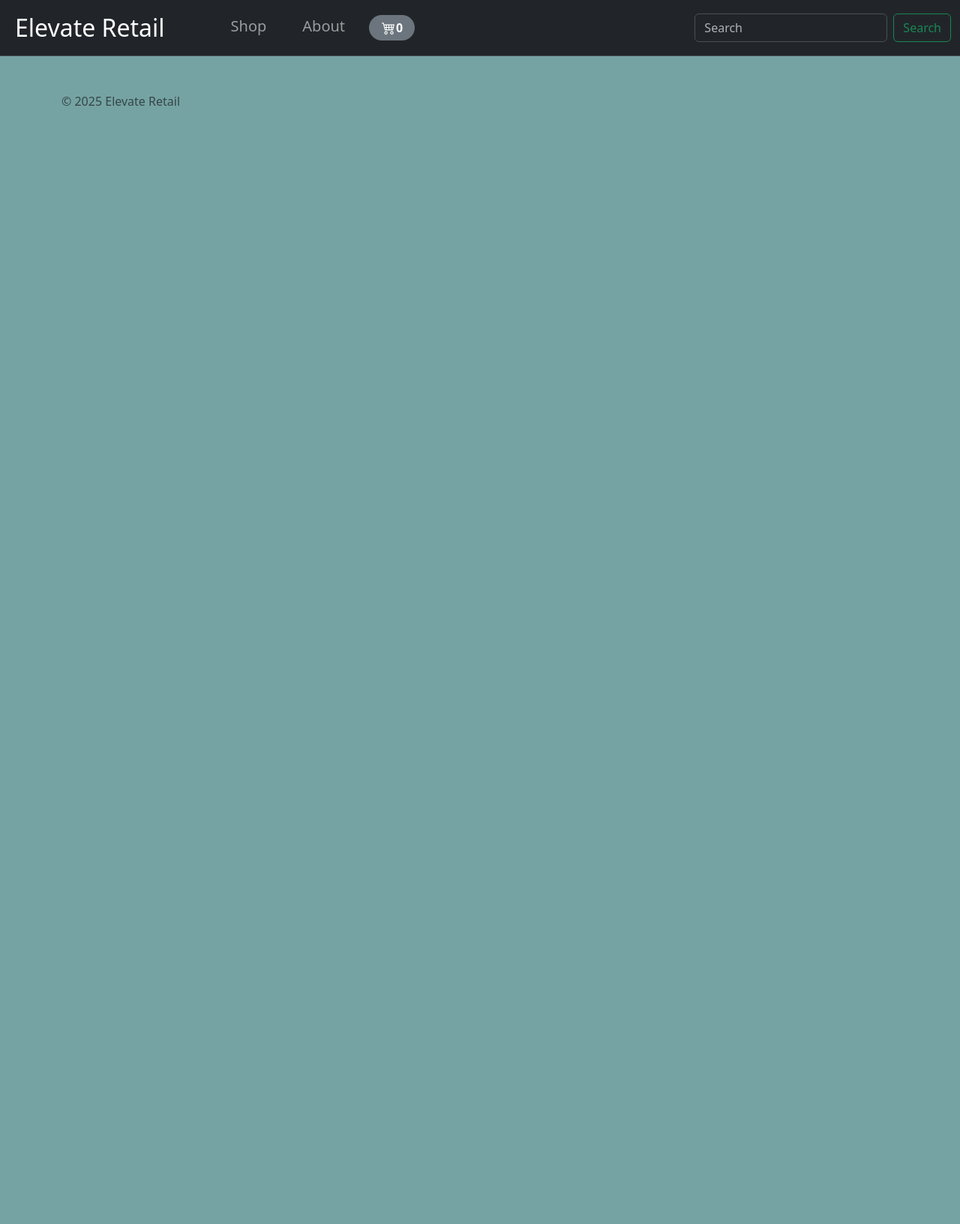
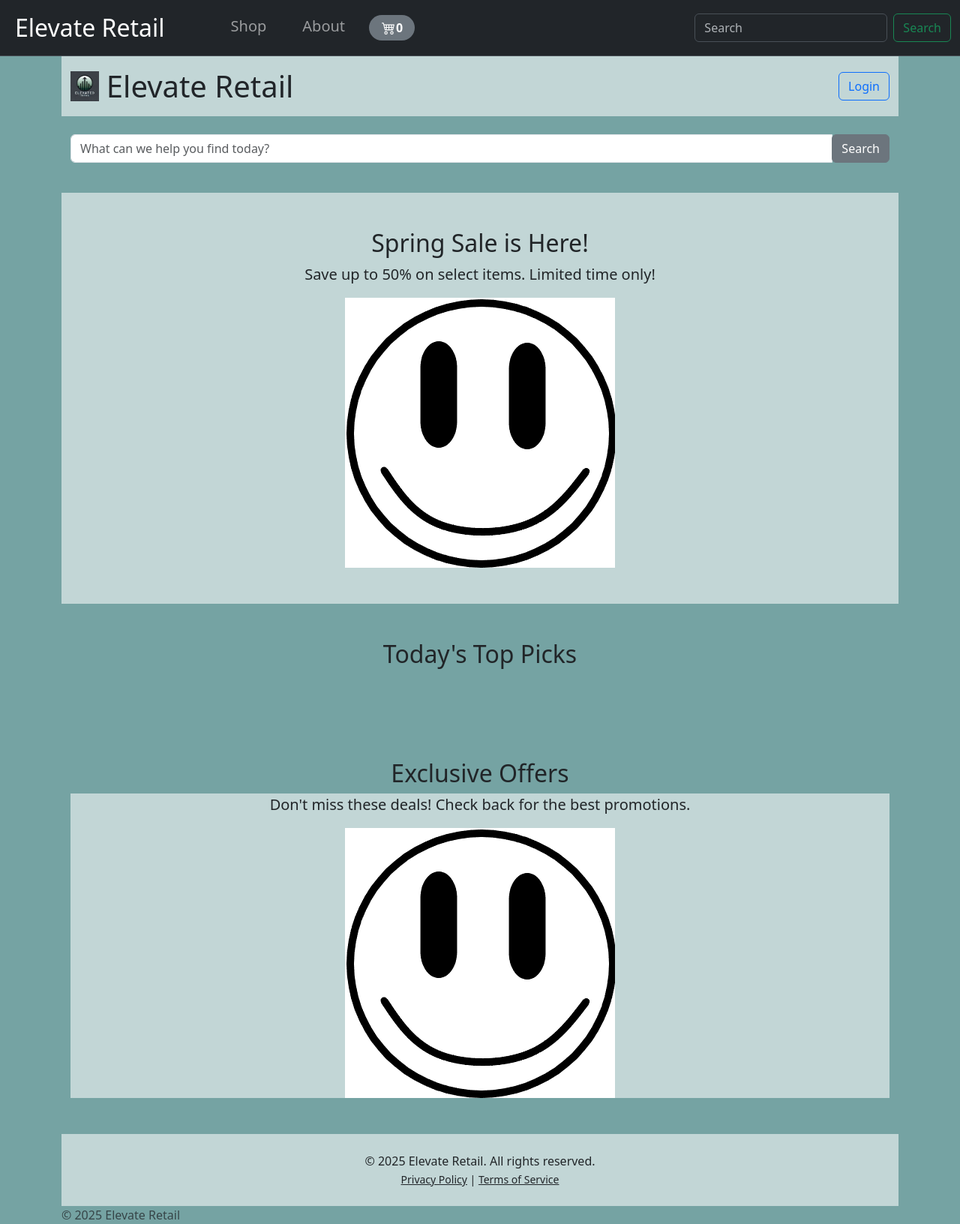
Before and after one commit to Cyber-Kaeh/elevate-retail, a Flask app: page /inventory in a window 1280 px wide. Shown: the whole page at 75% size. Before the commit the page ends 141 px from the top, so only its background shows below. Run offline with Flask 3, Linux system fonts and the light colour scheme; data that the repository does not hold is empty; some libraries are stand-ins or nearby versions.

Commit message:
Integraded most of the changes. View Details and Add to Cart works. Quantity and Add to Cart inside product modal not functional.

```diff
--- a/app.py
+++ b/app.py
@@ -10,6 +10,7 @@ from jinja2 import ChoiceLoader, FileSystemLoader
 from src.models.forms import LoginForm
 from src.routes.inventory_routes import inventory_bp, single_checkout_bp
 from src.routes.cart_routes import cart_bp
+from src.routes.product_routes import product_bp
 
 from src.purchasing.app.main import bp as main_bp
 from src.purchasing.app.api import bp as api_bp
@@ -39,6 +40,7 @@ flask_session.app = app
 app.register_blueprint(inventory_bp)
 app.register_blueprint(single_checkout_bp)
 app.register_blueprint(cart_bp)
+app.register_blueprint(product_bp)
 
 app.register_blueprint(main_bp, url_prefix='/purchasing')
 app.register_blueprint(api_bp, url_prefix='/purchasing/api')
@@ -95,6 +97,11 @@ def guest_purchase_form():
     return render_template('guest-purchase-form.html')
 
 
+# @app.route('/product<int:item_id>')
+# def product():
+#     return render_template('product.html')
+
+
 @app.route('/login', methods=['GET', 'POST'])
 def login():
     form = LoginForm()
--- a/src/controllers/inventory_controller.py
+++ b/src/controllers/inventory_controller.py
@@ -56,11 +56,19 @@ def get_product_items_to_display():
         ]
 
 
+# def get_product_by_inv_id(item_id):
+#     with get_session() as sess:
+#         product = sess.query(Product).filter(
+#             Inventory.Inventory_ID == item_id
+#         ).join(
+#             Product, Inventory.Product_ID == Product.Product_ID
+#         ).first()
+#         return product.to_dict() if product else None
 def get_product_by_inv_id(item_id):
-    with get_session as sess:
-        product = sess.query(Product).filter(
+    with get_session() as sess:
+        product = sess.query(Product).select_from(Inventory).join(
+            Product, Inventory.Product_ID == Product.Product_ID
+        ).filter(
             Inventory.Inventory_ID == item_id
-        ).join(
-            Product, Inventory.Product_ID == Product.Product_ID
         ).first()
         return product.to_dict() if product else None
--- a/templates/inventory.html
+++ b/templates/inventory.html
@@ -1,20 +1,81 @@
 {% extends "base.html" %} {% block title %}Inventory{% endblock %} {% block
 content %}
-<div class="container mt-5">
-  <div class="row">
+<!-- Header Section -->
+<div class="container-fluid py-3" style="background-color: #c2d6d6">
+  <div class="row align-items-center">
+    <div class="col-md-6 d-flex align-items-center">
+      <!-- Logo Image -->
+      <img
+        src="{{ url_for('static', filename='logo.jpg') }}"
+        alt="Logo"
+        style="height: 40px; width: auto; margin-right: 10px"
+      />
+      <!-- Header Text -->
+      <h1 class="text-dark mb-0">Elevate Retail</h1>
+    </div>
+    <div class="col-md-6 d-flex justify-content-end align-items-center">
+      <a href="/login" class="btn btn-outline-primary">Login</a>
+    </div>
+  </div>
+</div>
+
+<!-- Search Bar Section -->
+<div class="container py-4">
+  <div class="input-group mb-3">
+    <input
+      type="text"
+      class="form-control"
+      placeholder="What can we help you find today?"
+      aria-label="Search"
+      aria-describedby="search-button"
+    />
+    <div class="input-group-append">
+      <button class="btn btn-secondary" id="search-button" type="button">
+        Search
+      </button>
+    </div>
+  </div>
+</div>
+
+<!-- Promotional Banner Section -->
+<div class="container-fluid py-5" style="background-color: #c2d6d6">
+  <div class="jumbotron text-center">
+    <h2>Spring Sale is Here!</h2>
+    <p class="lead">Save up to 50% on select items. Limited time only!</p>
+    <img
+      class="img-fluid"
+      src="{{ url_for('static', filename='smiley.png') }}"
+      alt="Promotional Image"
+    />
+  </div>
+</div>
+
+<!-- Featured Products Section -->
+<div class="container py-5">
+  <h2 class="text-center">Today's Top Picks</h2>
+  <div class="row mt-4">
     {% for item in items %}
-    <div class="col-md-4">
-      <div
-        class="card mb-4 text-dark rounded-3 shadow"
-        style="background-color: #c2d6d6"
-      >
+    <div class="col-md-3 mb-4">
+      <div class="card">
+        <img
+          class="card-img-top"
+          src="{{ url_for('static', filename='smiley.png') }}"
+          alt="{{ item.name }} Image"
+        />
         <div class="card-body">
           <h5 class="card-title">{{ item.name }}</h5>
-          <p class="card-text">Description: {{ item.description }}</p>
           <p class="card-text">Price: ${{ item.price }}</p>
-          <a href="/cart" class="btn btn-outline-success float-right"
-            >Checkout</a
+          <!-- Updated View Details Link -->
+          <button
+            type="button"
+            class="btn btn-outline-info"
+            data-bs-toggle="modal"
+            data-bs-target="#productDetailsModal"
+            data-product-id="{{ item.product_id }}"
           >
+            View Details
+          </button>
+          <!-- Add to Cart Button -->
           <a
             href="{{ url_for('cart.add_to_cart', item_id=item.product_id) }}"
             class="btn btn-outline-secondary float-right"
@@ -26,4 +87,86 @@ content %}
     {% endfor %}
   </div>
 </div>
+
+<!-- Promotional Offers Section -->
+<div class="container py-5">
+  <h2 class="text-center">Exclusive Offers</h2>
+  <div class="jumbotron text-center" style="background-color: #c2d6d6">
+    <p class="lead">
+      Don't miss these deals! Check back for the best promotions.
+    </p>
+    <img
+      class="img-fluid"
+      src="{{ url_for('static', filename='smiley.png') }}"
+      alt="Promotional Image"
+    />
+  </div>
+</div>
+
+<!-- Footer Section -->
+<footer class="py-4" style="background-color: #c2d6d6">
+  <div class="container text-center">
+    <p class="mb-0">&copy; 2025 Elevate Retail. All rights reserved.</p>
+    <small
+      ><a class="text-dark" href="/privacy-policy">Privacy Policy</a> |
+      <a class="text-dark" href="/terms">Terms of Service</a></small
+    >
+  </div>
+</footer>
+<!--Product Details Modal-->
+<div
+  class="modal fade"
+  id="productDetailsModal"
+  data-bs-keyboard="false"
+  tabindex="-1"
+  aria-labelledby="productDetailsModalLabel"
+  aria-hidden="true"
+>
+  <div class="modal-dialog modal-lg">
+    <div class="modal-content">
+      <div class="modal-header">
+        <h5 class="modal-title" id="productDetailsModalLabel">
+          Product Details
+        </h5>
+        <button
+          type="button"
+          class="btn-close"
+          data-bs-dismiss="modal"
+          aria-label="Close"
+        ></button>
+      </div>
+      <div class="modal-body" id="productDetailsContent">
+        <!-- Content will be injected here -->
+      </div>
+    </div>
+  </div>
+</div>
+
+<!--AJAX logic to inject page into modal-->
+<script>
+  document.addEventListener("DOMContentLoaded", function () {
+    // Attach event listeners to all "View Details" buttons
+    document
+      .querySelectorAll('[data-bs-target="#productDetailsModal"]')
+      .forEach(function (button) {
+        button.addEventListener("click", function () {
+          var productID = this.getAttribute("data-product-id"); // Get the product ID
+          if (productID) {
+            var xhr = new XMLHttpRequest();
+            xhr.open("GET", "/product/" + productID, true); // Fetch product details
+            xhr.onreadystatechange = function () {
+              if (xhr.readyState === 4 && xhr.status === 200) {
+                document.getElementById("productDetailsContent").innerHTML =
+                  xhr.responseText;
+              } else if (xhr.readyState === 4) {
+                document.getElementById("productDetailsContent").innerHTML =
+                  "Error loading product details.";
+              }
+            };
+            xhr.send();
+          }
+        });
+      });
+  });
+</script>
 {% endblock %}
```
Also changed, not shown: src/routes/product_routes.py (+30 -0 lines), templates/product.html (added, +172 -0 lines).
